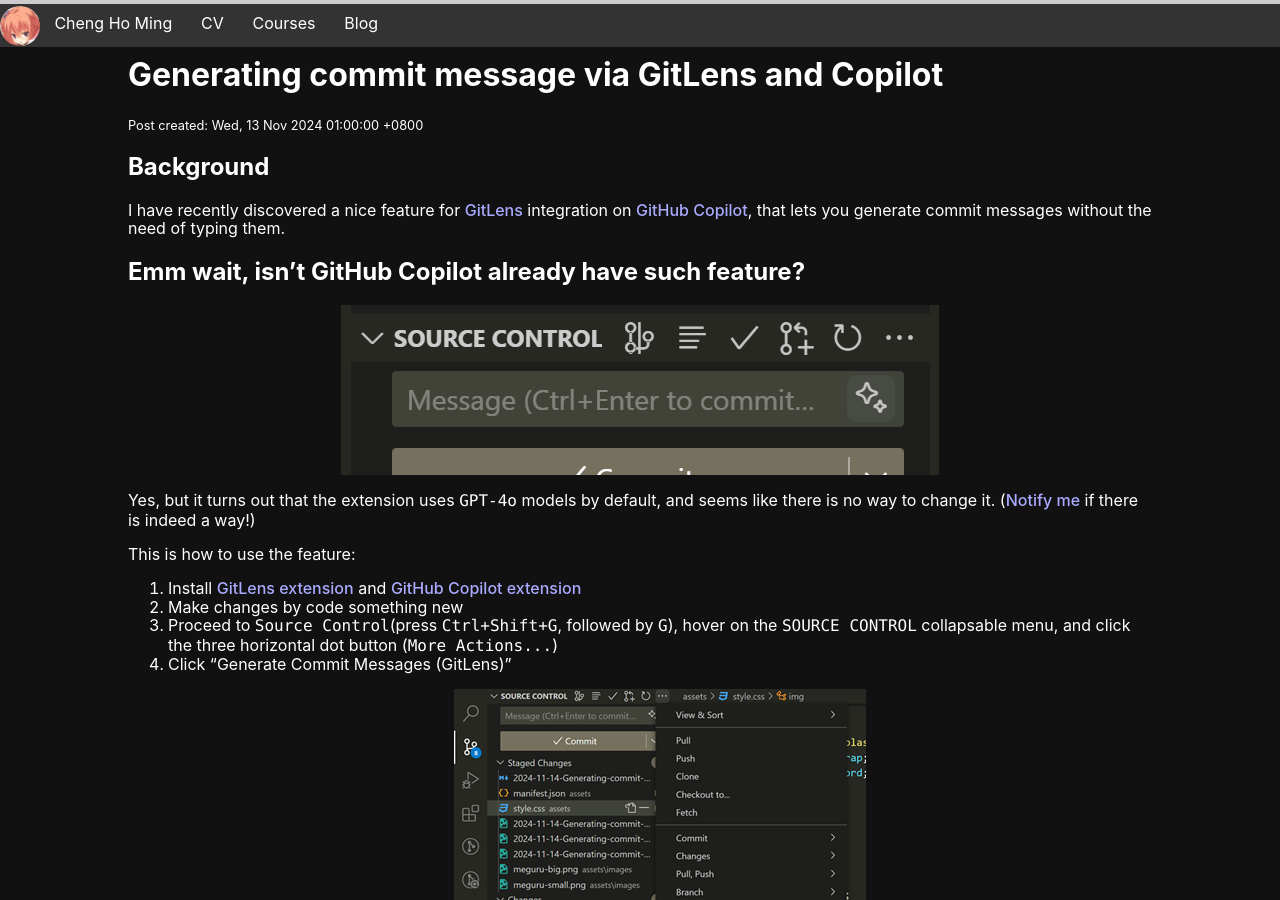
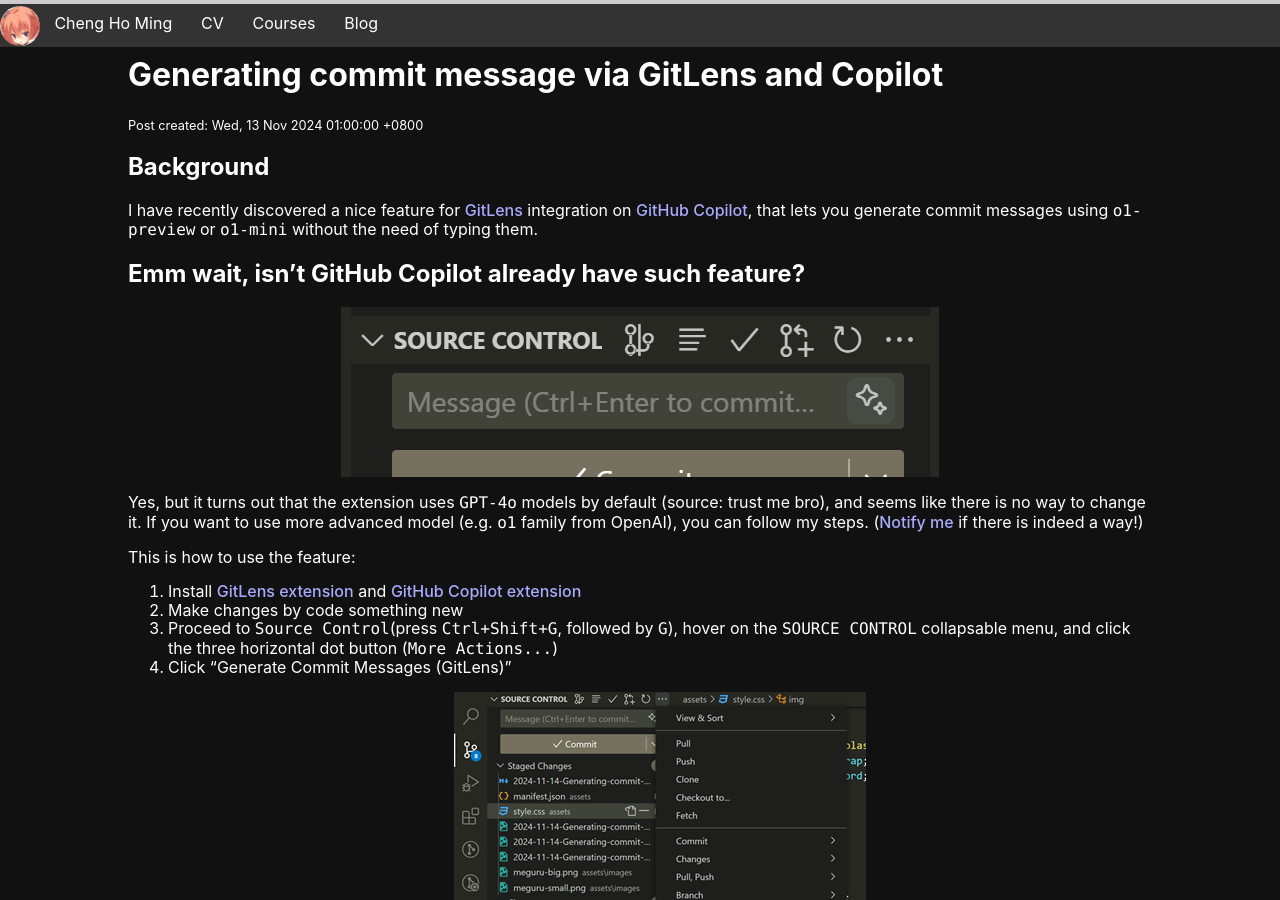
Before and after one commit to eric15342335/eric15342335.github.io, a Jekyll site: the page built from _posts/2024-11-14-Generating-commit-message-via-GitLens-and-Copilot.md, in a window 1280 px wide and 900 px high. Built offline with Jekyll 4.4.1, drawn with Linux system fonts in a browser that asks for light colours.

Commit message:
Update blog post on GitLens and Copilot to include details on using `o1-preview` and `o1-mini` models

```diff
--- a/_posts/2024-11-14-Generating-commit-message-via-GitLens-and-Copilot.md
+++ b/_posts/2024-11-14-Generating-commit-message-via-GitLens-and-Copilot.md
@@ -7,12 +7,12 @@
 
 ## Background
 
-I have recently discovered a nice feature for [GitLens][gitlens] integration on [GitHub Copilot][github-copilot], that lets you generate commit messages without the need of typing them.
+I have recently discovered a nice feature for [GitLens][gitlens] integration on [GitHub Copilot][github-copilot], that lets you generate commit messages using `o1-preview` or `o1-mini` without the need of typing them.
 
 ## Emm wait, isn't GitHub Copilot already have such feature?
 
 ![Figure: Already exists?](/assets/images/2024-11-14-Generating-commit-message-via-GitLens-and-Copilot-image1.png)
-Yes, but it turns out that the extension uses `GPT-4o` models by default, and seems like there is no way to change it. ([Notify me][website-repo-issue] if there is indeed a way!)
+Yes, but it turns out that the extension uses `GPT-4o` models by default (source: trust me bro), and seems like there is no way to change it. If you want to use more advanced model (e.g. `o1` family from OpenAI), you can follow my steps. ([Notify me][website-repo-issue] if there is indeed a way!)
 
 This is how to use the feature:
 
```
